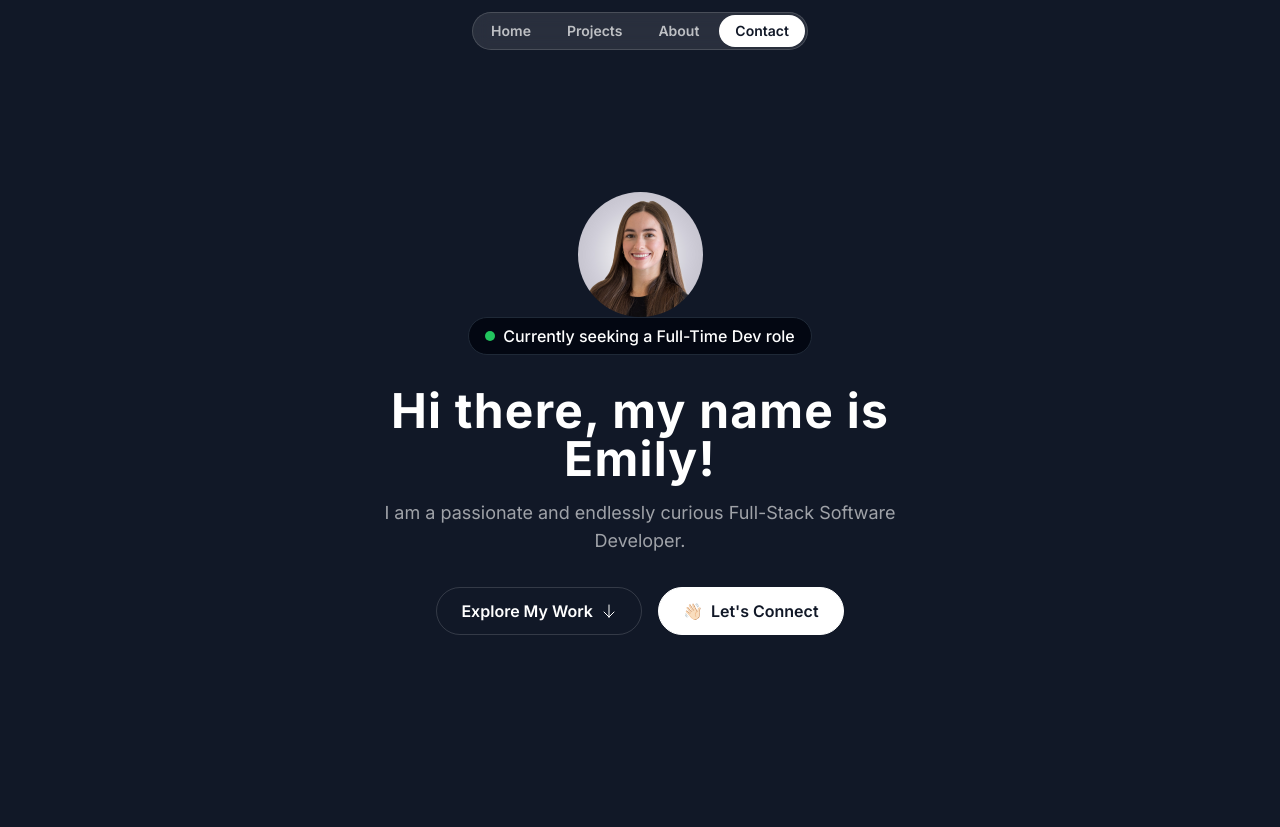
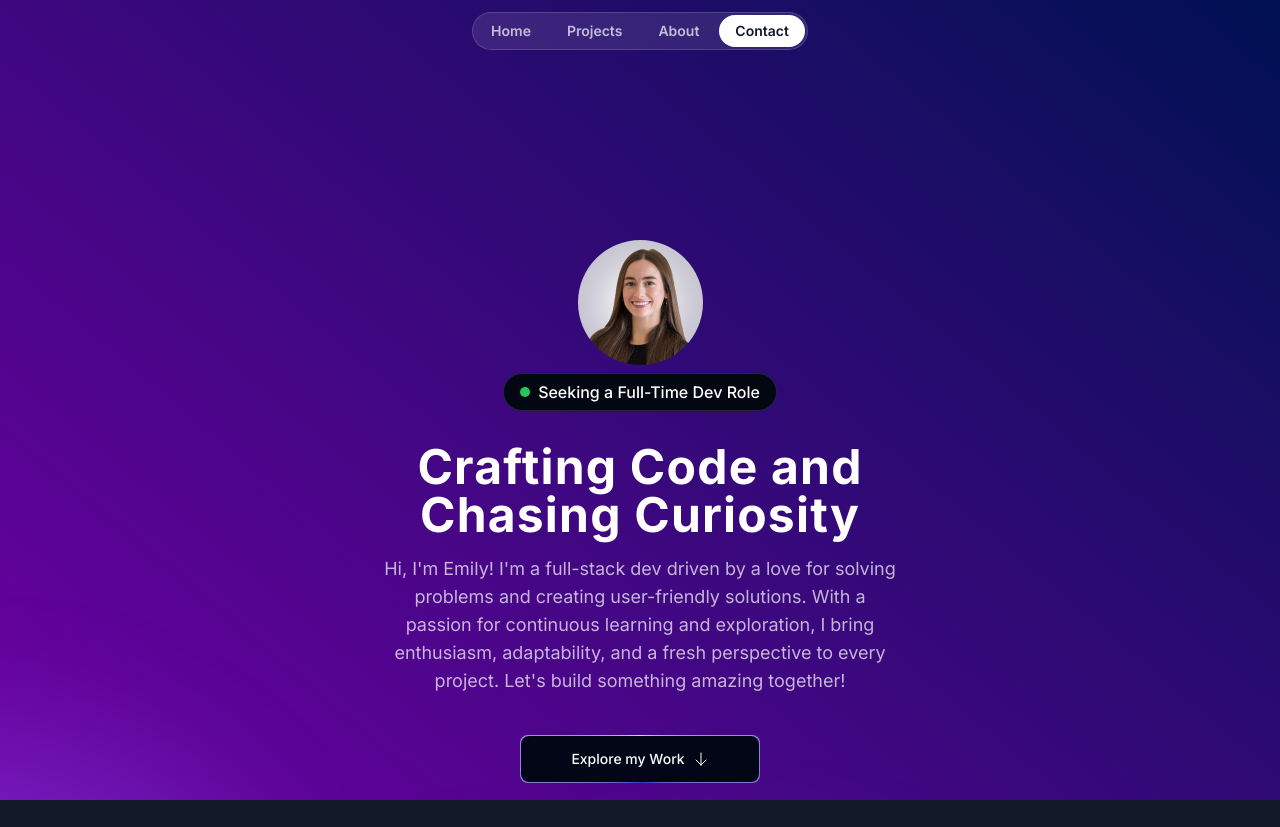
Before and after one commit to emilyjanedev/portfolio, a Next.js app: page / in a window 1280 px wide. After the commit the page ends 800 px from the top, so only its background shows below. Built offline with nearby package versions, Linux system fonts and the light colour scheme; a web font is replaced by a local one.

Commit message:
Implement BackgroundGradient component

```diff
--- a/package.json
+++ b/package.json
@@ -10,11 +10,13 @@
   },
   "dependencies": {
     "@svgr/webpack": "^8.1.0",
-    "framer-motion": "^11.3.21",
+    "clsx": "^2.1.1",
+    "framer-motion": "^11.13.5",
     "next": "14.2.5",
     "react": "^18",
     "react-dom": "^18",
-    "tailwind-merge": "^2.4.0"
+    "react-element-to-jsx-string": "^15.0.0",
+    "tailwind-merge": "^2.5.5"
   },
   "devDependencies": {
     "@types/node": "^20",
--- a/src/app/page.tsx
+++ b/src/app/page.tsx
@@ -1,11 +1,14 @@
+import { BackgroundGradientAnimation } from "@/components/BackgroundGradient";
 import { Header } from "@/sections/Header";
 import { HeroSection } from "@/sections/Hero";
 
 export default function Home() {
   return (
     <div>
-      <Header />
-      <HeroSection />
+      <BackgroundGradientAnimation>
+        <Header />
+        <HeroSection />
+      </BackgroundGradientAnimation>
     </div>
   );
 }
--- /dev/null
+++ b/src/components/BackgroundGradient.tsx
@@ -0,0 +1,181 @@
+"use client";
+import { cn } from "@/lib/utils";
+import { useEffect, useRef, useState } from "react";
+
+export const BackgroundGradientAnimation = ({
+  gradientBackgroundStart = "rgb(108, 0, 162)",
+  gradientBackgroundEnd = "rgb(0, 17, 82)",
+  firstColor = "18, 113, 255",
+  secondColor = "221, 74, 255",
+  thirdColor = "100, 220, 255",
+  fourthColor = "200, 50, 50",
+  fifthColor = "180, 180, 50",
+  pointerColor = "140, 100, 255",
+  size = "80%",
+  blendingValue = "hard-light",
+  children,
+  className,
+  interactive = true,
+  containerClassName,
+}: {
+  gradientBackgroundStart?: string;
+  gradientBackgroundEnd?: string;
+  firstColor?: string;
+  secondColor?: string;
+  thirdColor?: string;
+  fourthColor?: string;
+  fifthColor?: string;
+  pointerColor?: string;
+  size?: string;
+  blendingValue?: string;
+  children?: React.ReactNode;
+  className?: string;
+  interactive?: boolean;
+  containerClassName?: string;
+}) => {
+  const interactiveRef = useRef<HTMLDivElement>(null);
+
+  const [curX, setCurX] = useState(0);
+  const [curY, setCurY] = useState(0);
+  const [tgX, setTgX] = useState(0);
+  const [tgY, setTgY] = useState(0);
+  useEffect(() => {
+    document.body.style.setProperty(
+      "--gradient-background-start",
+      gradientBackgroundStart
+    );
+    document.body.style.setProperty(
+      "--gradient-background-end",
+      gradientBackgroundEnd
+    );
+    document.body.style.setProperty("--first-color", firstColor);
+    document.body.style.setProperty("--second-color", secondColor);
+    document.body.style.setProperty("--third-color", thirdColor);
+    document.body.style.setProperty("--fourth-color", fourthColor);
+    document.body.style.setProperty("--fifth-color", fifthColor);
+    document.body.style.setProperty("--pointer-color", pointerColor);
+    document.body.style.setProperty("--size", size);
+    document.body.style.setProperty("--blending-value", blendingValue);
+  }, []);
+
+  useEffect(() => {
+    function move() {
+      if (!interactiveRef.current) {
+        return;
+      }
+      setCurX(curX + (tgX - curX) / 20);
+      setCurY(curY + (tgY - curY) / 20);
+      interactiveRef.current.style.transform = `translate(${Math.round(
+        curX
+      )}px, ${Math.round(curY)}px)`;
+    }
+
+    move();
+  }, [tgX, tgY]);
+
+  const handleMouseMove = (event: React.MouseEvent<HTMLDivElement>) => {
+    if (interactiveRef.current) {
+      const rect = interactiveRef.current.getBoundingClientRect();
+      setTgX(event.clientX - rect.left);
+      setTgY(event.clientY - rect.top);
+    }
+  };
+
+  const [isSafari, setIsSafari] = useState(false);
+  useEffect(() => {
+    setIsSafari(/^((?!chrome|android).)*safari/i.test(navigator.userAgent));
+  }, []);
+
+  return (
+    <div
+      className={cn(
+        "h-screen w-screen relative overflow-hidden top-0 left-0 bg-[linear-gradient(40deg,var(--gradient-background-start),var(--gradient-background-end))]",
+        containerClassName
+      )}
+    >
+      <svg className="hidden">
+        <defs>
+          <filter id="blurMe">
+            <feGaussianBlur
+              in="SourceGraphic"
+              stdDeviation="10"
+              result="blur"
+            />
+            <feColorMatrix
+              in="blur"
+              mode="matrix"
+              values="1 0 0 0 0  0 1 0 0 0  0 0 1 0 0  0 0 0 18 -8"
+              result="goo"
+            />
+            <feBlend in="SourceGraphic" in2="goo" />
+          </filter>
+        </defs>
+      </svg>
+      <div className={cn("", className)}>{children}</div>
+      <div
+        className={cn(
+          "gradients-container h-full w-full blur-lg",
+          isSafari ? "blur-2xl" : "[filter:url(#blurMe)_blur(40px)]"
+        )}
+      >
+        <div
+          className={cn(
+            `absolute [background:radial-gradient(circle_at_center,_var(--first-color)_0,_var(--first-color)_50%)_no-repeat]`,
+            `[mix-blend-mode:var(--blending-value)] w-[var(--size)] h-[var(--size)] top-[calc(50%-var(--size)/2)] left-[calc(50%-var(--size)/2)]`,
+            `[transform-origin:center_center]`,
+            `animate-first`,
+            `opacity-100`
+          )}
+        ></div>
+        <div
+          className={cn(
+            `absolute [background:radial-gradient(circle_at_center,_rgba(var(--second-color),_0.8)_0,_rgba(var(--second-color),_0)_50%)_no-repeat]`,
+            `[mix-blend-mode:var(--blending-value)] w-[var(--size)] h-[var(--size)] top-[calc(50%-var(--size)/2)] left-[calc(50%-var(--size)/2)]`,
+            `[transform-origin:calc(50%-400px)]`,
+            `animate-second`,
+            `opacity-100`
+          )}
+        ></div>
+        <div
+          className={cn(
+            `absolute [background:radial-gradient(circle_at_center,_rgba(var(--third-color),_0.8)_0,_rgba(var(--third-color),_0)_50%)_no-repeat]`,
+            `[mix-blend-mode:var(--blending-value)] w-[var(--size)] h-[var(--size)] top-[calc(50%-var(--size)/2)] left-[calc(50%-var(--size)/2)]`,
+            `[transform-origin:calc(50%+400px)]`,
+            `animate-third`,
+            `opacity-100`
+          )}
+        ></div>
+        <div
+          className={cn(
+            `absolute [background:radial-gradient(circle_at_center,_rgba(var(--fourth-color),_0.8)_0,_rgba(var(--fourth-color),_0)_50%)_no-repeat]`,
+            `[mix-blend-mode:var(--blending-value)] w-[var(--size)] h-[var(--size)] top-[calc(50%-var(--size)/2)] left-[calc(50%-var(--size)/2)]`,
+            `[transform-origin:calc(50%-200px)]`,
+            `animate-fourth`,
+            `opacity-70`
+          )}
+        ></div>
+        <div
+          className={cn(
+            `absolute [background:radial-gradient(circle_at_center,_rgba(var(--fifth-color),_0.8)_0,_rgba(var(--fifth-color),_0)_50%)_no-repeat]`,
+            `[mix-blend-mode:var(--blending-value)] w-[var(--size)] h-[var(--size)] top-[calc(50%-var(--size)/2)] left-[calc(50%-var(--size)/2)]`,
+            `[transform-origin:calc(50%-800px)_calc(50%+800px)]`,
+            `animate-fifth`,
+            `opacity-100`
+          )}
+        ></div>
+
+        {interactive && (
+          <div
+            ref={interactiveRef}
+            onMouseMove={handleMouseMove}
+            className={cn(
+              `absolute [background:radial-gradient(circle_at_center,_rgba(var(--pointer-color),_0.8)_0,_rgba(var(--pointer-color),_0)_50%)_no-repeat]`,
+              `[mix-blend-mode:var(--blending-value)] w-full h-full -top-1/2 -left-1/2`,
+              `opacity-70`
+            )}
+          ></div>
+        )}
+      </div>
+    </div>
+  );
+};
--- /dev/null
+++ b/src/components/MagicButton.tsx
@@ -0,0 +1,35 @@
+import React from "react";
+
+const MagicButton = ({
+  title,
+  icon,
+  position,
+  handleClick,
+  otherClasses,
+}: {
+  title: string;
+  icon: React.ReactNode;
+  position: string;
+  handleClick?: () => void;
+  otherClasses?: string;
+}) => {
+  return (
+    <button
+      className="relative inline-flex h-12 w-full md:w-60 md:mt-2 overflow-hidden rounded-lg p-[1px] focus:outline-none"
+      onClick={handleClick}
+    >
+      <span className="absolute inset-[-1000%] animate-[spin_2s_linear_infinite] bg-[conic-gradient(from_90deg_at_50%_50%,#E2CBFF_0%,#393BB2_50%,#E2CBFF_100%)]" />
+
+      <span
+        className={`inline-flex h-full w-full cursor-pointer items-center justify-center rounded-lg
+             bg-slate-950 px-7 text-sm font-medium text-white backdrop-blur-3xl gap-2 ${otherClasses}`}
+      >
+        {position === "left" && icon}
+        {title}
+        {position === "right" && icon}
+      </span>
+    </button>
+  );
+};
+
+export default MagicButton;
--- /dev/null
+++ b/src/lib/utils.ts
@@ -0,0 +1,6 @@
+import { ClassValue, clsx } from "clsx";
+import { twMerge } from "tailwind-merge";
+
+export function cn(...inputs: ClassValue[]) {
+  return twMerge(clsx(inputs));
+}
--- a/src/sections/Header.tsx
+++ b/src/sections/Header.tsx
@@ -1,6 +1,6 @@
 export const Header = () => {
   return (
-    <div className="flex justify-center items-center fixed top-3 w-full">
+    <div className="flex justify-center items-center fixed top-3 w-full z-50">
       <nav className="flex gap-1 p-0.5 border border-white/15 rounded-full bg-white/10 backdrop-blur">
         <a href="#" className="nav-item">
           Home
--- a/src/sections/Hero.tsx
+++ b/src/sections/Hero.tsx
@@ -1,10 +1,11 @@
 import headshotImg from "@/assets/images/headshot.jpg";
 import Image from "next/image";
 import ArrowDown from "@/assets/icons/arrow-down.svg";
+import MagicButton from "@/components/MagicButton";
 
 export const HeroSection = () => {
   return (
-    <div className="py-32 md:py-48">
+    <div className="py-32 md:py-48 lg:py-60">
       <div className="container">
         <div className="flex flex-col items-center">
           <Image
@@ -12,30 +13,32 @@ export const HeroSection = () => {
             alt="Emily Schur headshot"
             className="rounded-full size-[125px]"
           />
-          <div className="bg-gray-950 border border-gray-800 px-4 py-1.5 inline-flex items-center gap-2 rounded-full">
+          <div className="bg-gray-950 border border-gray-800 mt-2 px-4 py-1.5 inline-flex items-center gap-2 rounded-full">
             <div className="bg-green-500 size-2.5 rounded-full"></div>
             <div className="text-small font-medium">
-              Currently seeking a Full-Time Dev role
+              Seeking a Full-Time Dev Role
             </div>
           </div>
           <div className="max-w-lg mx-auto">
             <h1 className="text-3xl md:text-5xl text-center mt-8 tracking-wide font-bold">
-              Hi there, my name is Emily!
+              Crafting Code and Chasing Curiosity
             </h1>
-            <p className="mt-4 text-center text-white/60 md:text-lg">
-              I am a passionate and endlessly curious Full-Stack Software
-              Developer.
+            <p className="mt-4 text-center text-white/70 md:text-lg">
+              Hi, I'm Emily! I'm a full-stack dev driven by a love for solving
+              problems and creating user-friendly solutions. With a passion for
+              continuous learning and exploration, I bring enthusiasm,
+              adaptability, and a fresh perspective to every project. Let's
+              build something amazing together!
             </p>
           </div>
           <div className="flex flex-col md:flex-row justify-center items-center mt-8 gap-4">
-            <button className="inline-flex items-center gap-2 border border-white/15 px-6 h-12 rounded-full">
-              <span className="font-semibold">Explore My Work</span>
-              <ArrowDown className="size-4" />
-            </button>
-            <button className="inline-flex items-center gap-2 border border-white bg-white text-gray-900 px-6 h-12 rounded-full">
-              <span>👋🏻</span>
-              <span className="font-semibold">Let's Connect</span>
-            </button>
+            <a href="#">
+              <MagicButton
+                title="Explore my Work"
+                icon={<ArrowDown className="size-4" />}
+                position="right"
+              />
+            </a>
           </div>
         </div>
       </div>
```
Also changed, not shown: tailwind.config.ts (+52 -0 lines), 1 other file (tests, documents, lock files or other folders).
